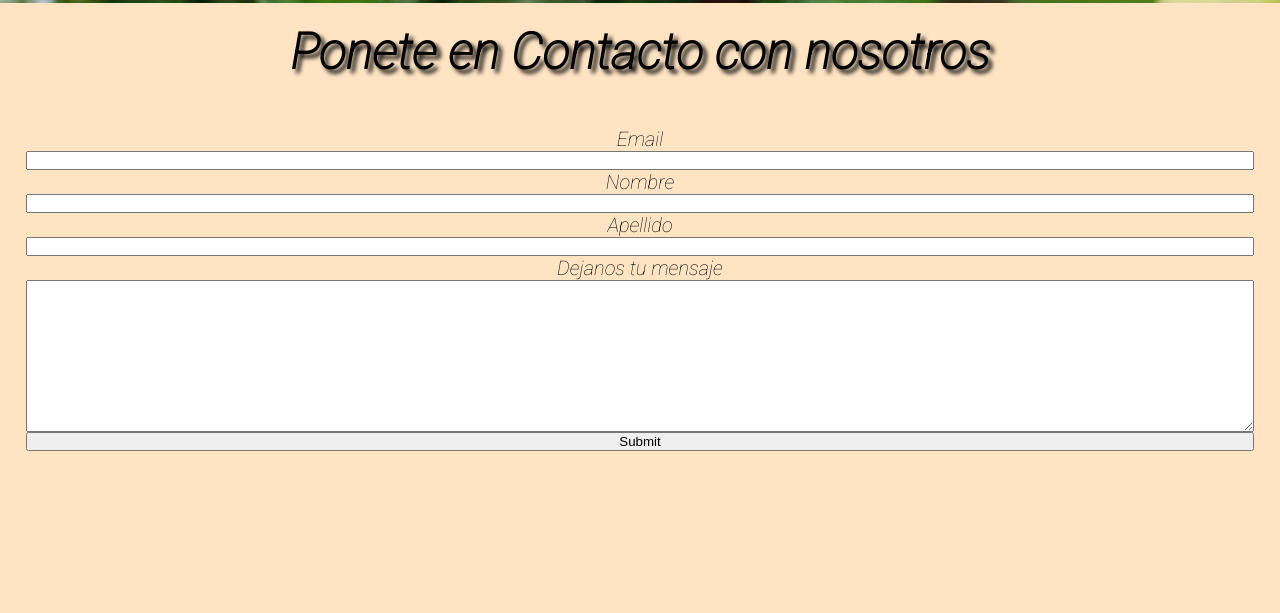
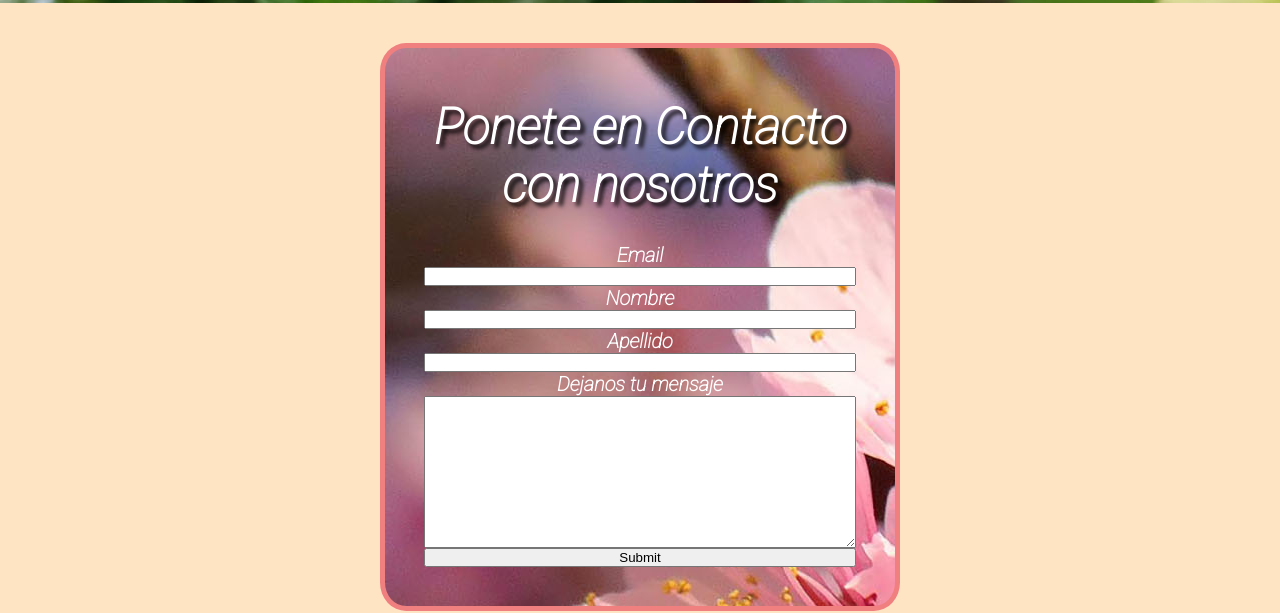
Before and after one commit to FacundoMazza/Entrega-Final, a plain HTML site: page section/contacto.html in a window 1280 px wide. Shown: the part 212-825 px from the top of the page. Drawn offline with Linux system fonts and the light colour scheme.

Commit message:
mejore el formulario

```diff
--- a/sass/_contacto.scss
+++ b/sass/_contacto.scss
@@ -1,10 +1,39 @@
 .contenedor-contacto{
+    width: 200px;
     display: flex;
     flex-direction: column;
+    border:5px solid lightcoral;
+    border-radius: 5%;
+    max-width: 600px;
+    margin:auto;
+    margin-top: 2rem;
+    padding: 1.5rem;
+    background-image: url(../img/flores-rosas.jpg);
+
+
     form{
+        color: white;
+        font-weight: bolder;
         display: flex;
         flex-direction: column;
         margin: 2%
+
+    }
+    h1{
+        font-size: 1.2rem;
+        color: white;
+    }
+    @media(min-width:700px) {
+        width: 350px;
+        h1{
+            font-size: 2rem;
+        }
+    }
+    @media(min-width: 1100px) {
+        width: 450px;
+        h1{
+            font-size: 2.5rem;
+        }
     }
 
 }
--- a/sass/_index.scss
+++ b/sass/_index.scss
@@ -13,7 +13,7 @@ header{
             margin-top: 10px;
         }
         @media(min-width:1100px){
-            .logo img:hover{
+            img:hover{
                 transform:scale(1.1);
                 transition: all 3s;
                }
@@ -56,8 +56,8 @@ header{
     align-items: center;
     img{
         border-radius: 5%;
-        width: 400px;
-        height: 350px;
+        width: 350px;
+        height: 300px;
         margin: 1em;
 
     }
--- a/section/contacto.html
+++ b/section/contacto.html
@@ -32,7 +32,7 @@
     <section class="contenedor-contacto">
             <h1> Ponete en Contacto con nosotros</h1>
 
-
+            <div class="contenedor-formulario">
                 <form action="#">
                     <label for="email">Email</label>
                     <input type="email" name="email" id="email">
@@ -42,15 +42,19 @@
                     <input type="text" name="apellido" id="apellido">
                     <label for="mensaje">Dejanos tu mensaje</label>
                     <textarea name="mensaje" id="mensaje" cols="30" rows="10"></textarea>
-                <input type="submit">
+                    <input class="enviar" type="submit">
 
                 </form>
+            </div>
+
+
+
 
     </section>
     <footer>
-        <p class="text-footer">Vivero Caprichos de Paso</p>
-        <p class="text-footer">Paso de la Arena, Montevideo</p>
-        <p class="text-footer">Copyright  &#169 Facundo Mazza 2022</p>
+        <p>Vivero Caprichos de Paso</p>
+        <p>Paso de la Arena, Montevideo</p>
+        <p>Copyright  &#169 Facundo Mazza 2022</p>
         <div class="contenedor-footer">
             <img src="../img/iconoins.png" alt="icono de instagram">
             <img src="../img/iconowpp.png" alt="icono de whatsapp">
```
Also changed, not shown: estilos/estilo.css, img/flores-rosas.jpg (added), 1 other file. Lines whose indentation alone changed are shown as unchanged.
